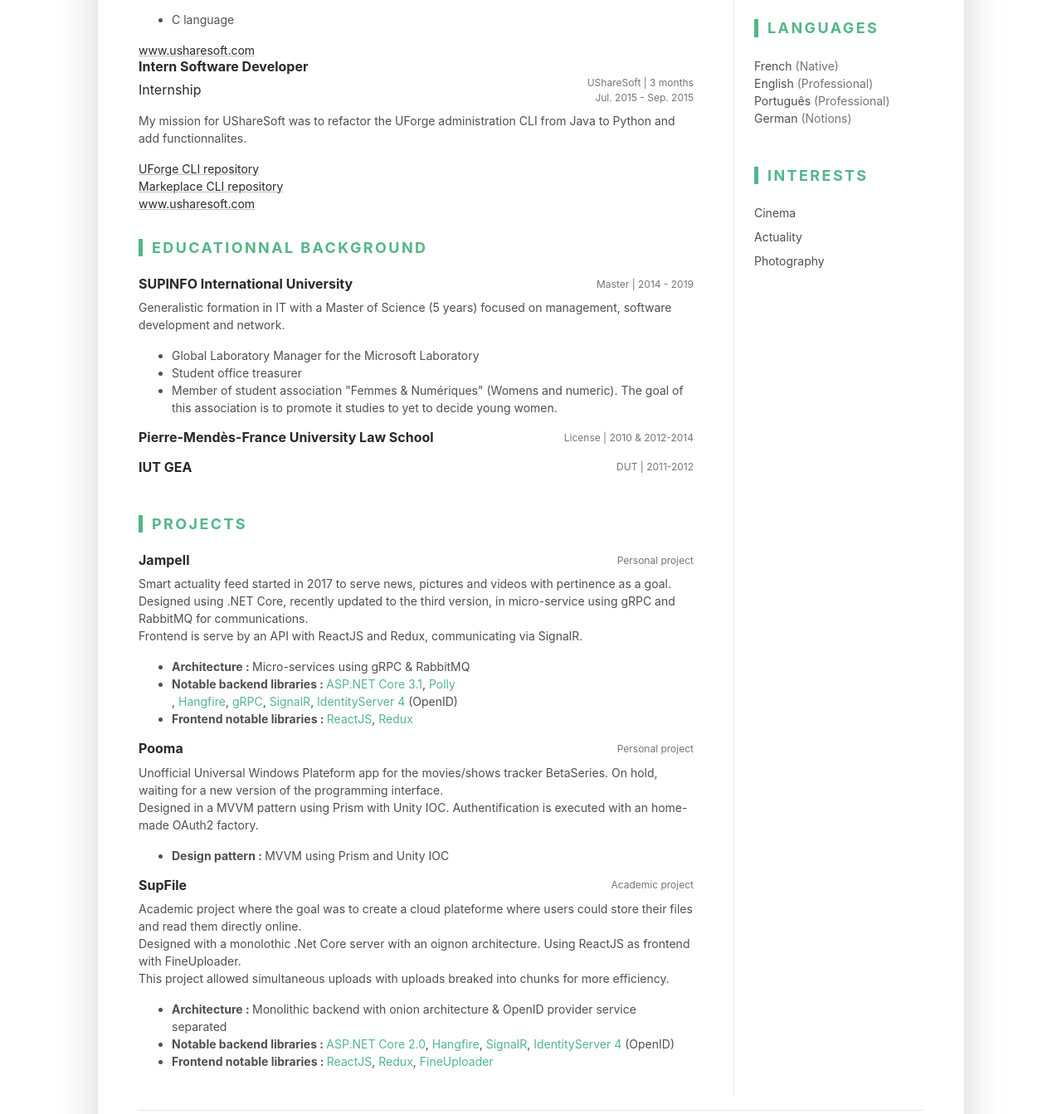
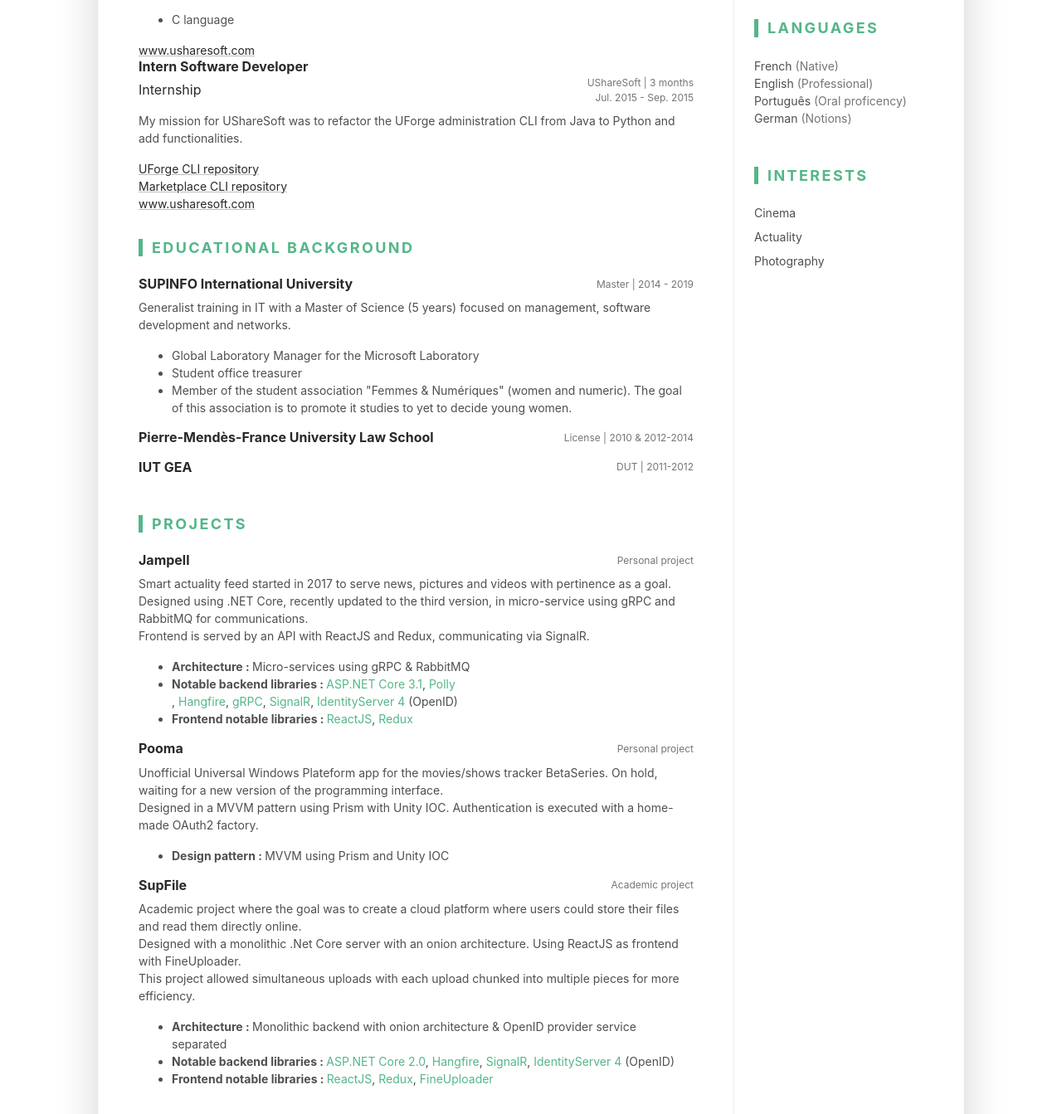
Before and after one commit to pedro-de-rycker/pedro-de-rycker.github.io, a plain HTML site: page index.html in a window 1280 px wide. Shown: the part 1355-2698 px from the top of the page at 83% size. Drawn offline with Linux system fonts and the light colour scheme.

Commit message:
Orthographic correction

```diff
--- a/index.html
+++ b/index.html
@@ -69,8 +69,8 @@
 							src="assets/images/profile.jpg" alt="image">
 						<div class="media-body text-left">
 							<p class="mb-0">
-								Passionated about computers since i'm little, I decided after experimenting law and
-								management to dedicate my carrer to it.
+								Passionate about computers since I'm little, I decided after experimenting law and
+								management to dedicate my career to it.
 								<br />
 								Fresh from a master in software engineering, my interest is in software architecture.
 								More specifically on the new ways of conceiving
@@ -105,8 +105,8 @@
 											My mission was mainly to refactor, MIRem, the MobileIron device remediation
 											tool into another.
 											<br />
-											The goal was to create a more coherent application pool, but also to use a
-											new task scheduler system, less dependent of it's envrionment.
+											The goal was to create a more harmonious application pool, but also to use a
+											new task scheduler system, less dependent on its environment.
 											<br />
 											This was achieved by using the Hangfire library.
 											<br />
@@ -138,7 +138,7 @@
 									</div>
 									<div class="item-content">
 										<p>
-											My mission was to develop a service for hospital's to improve nurse vs.
+											My mission was to develop a service for hospitals to improve nurses vs.
 											patient communication.
 											<br />
 											Backend project was using Spring Boot with HTTP or STOMP communications.
@@ -169,9 +169,9 @@
 									</div>
 									<div class="item-content">
 										<p>
-											Punctual assistance for a french clothing startup.
+											Sporadic assistance for a French clothing startup.
 											<br />
-											Install and maintain a Prestashop website with core, peripherical and addons
+											Install and maintain a Prestashop website with core, peripheric and add-ons
 											modifications and bug fixing.
 										</p>
 										<ul class="resume-list">
@@ -224,12 +224,12 @@
 									<div class="item-content">
 										<p>
 											My mission for UShareSoft was to refactor the UForge administration CLI from
-											Java to Python and add functionnalites.
+											Java to Python and add functionalities.
 										</p>
 										<a href="https://github.com/pedro-de-rycker/uforge-cli" target="_blank"
 											rel="noopener noreferrer" class="theme-link">UForge CLI repository</a><br />
 										<a href="https://github.com/pedro-de-rycker/marketplace-cli" target="_blank"
-											rel="noopener noreferrer" class="theme-link">Markeplace CLI
+											rel="noopener noreferrer" class="theme-link">Marketplace CLI
 											repository</a><br />
 										<a href="https://www.usharesoft.com/" target="_blank" rel="noopener noreferrer"
 											class="theme-link">www.usharesoft.com</a><br />
@@ -241,7 +241,7 @@
 							<!--//work-section-->
 
 							<section class="work-section py-3">
-								<h3 class="text-uppercase resume-section-heading mb-4">Educationnal background</h3>
+								<h3 class="text-uppercase resume-section-heading mb-4">Educational background</h3>
 								<div class="item mb-3">
 									<div class="item-heading row align-items-center mb-2">
 										<h4 class="item-title col-12 col-md-6 col-lg-8 mb-2 mb-md-0">SUPINFO
@@ -253,13 +253,13 @@
 									</div>
 									<div class="item-content">
 										<p>
-											Generalistic formation in IT with a Master of Science (5 years) focused on
-											management, software development and network.
+											Generalist training in IT with a Master of Science (5 years) focused on
+											management, software development and networks.
 										</p>
 										<ul class="resume-list">
 											<li>Global Laboratory Manager for the Microsoft Laboratory</li>
 											<li>Student office treasurer</li>
-											<li>Member of student association "Femmes & Numériques" (Womens and
+											<li>Member of the student association "Femmes & Numériques" (women and
 												numeric). The goal of this association is to promote it studies to yet
 												to decide
 												young women.
@@ -316,7 +316,7 @@
 											Designed using .NET Core, recently updated to the third version, in
 											micro-service using gRPC and RabbitMQ for communications.
 											<br />
-											Frontend is serve by an API with ReactJS and Redux, communicating via
+											Frontend is served by an API with ReactJS and Redux, communicating via
 											SignalR.
 										</p>
 										<ul class="resume-list">
@@ -362,8 +362,8 @@
 											Unofficial Universal Windows Plateform app for the movies/shows tracker
 											BetaSeries. On hold, waiting for a new version of the programming interface.
 											<br />
-											Designed in a MVVM pattern using Prism with Unity IOC. Authentification is
-											executed with an home-made OAuth2 factory.
+											Designed in a MVVM pattern using Prism with Unity IOC. Authentication is
+											executed with a home-made OAuth2 factory.
 										</p>
 										<ul class="resume-list">
 											<li>
@@ -383,14 +383,13 @@
 									</div>
 									<div class="item-content">
 										<p>
-											Academic project where the goal was to create a cloud plateforme where users
+											Academic project where the goal was to create a cloud platform where users
 											could store their files and read them directly online.
 											<br />
-											Designed with a monolothic .Net Core server with an oignon architecture.
+											Designed with a monolithic .Net Core server with an onion architecture.
 											Using ReactJS as frontend with FineUploader.
 											<br />
-											This project allowed simultaneous uploads with uploads breaked into chunks
-											for more efficiency.
+											This project allowed simultaneous uploads with each upload chunked into multiple pieces for more efficiency.
 										</p>
 										<ul class="resume-list">
 											<li>
@@ -436,7 +435,8 @@
 										<li>HTML 5</li>
 										<li>CSS 3</li>
 										<li>JavaScript</li>
-										<li class="mb-2">ECMAScript 5-6</li>
+										<li>ECMAScript 5-6</li>
+										<li class="mb-2">TypeScript</li>
 
 										<li style="text-decoration: underline">Web backend :</li>
 										<li>ASP.NET/ASP.NET Core</li>
@@ -445,7 +445,6 @@
 
 										<li style="text-decoration: underline">Web SPA :</li>
 										<li>ReactJS/Redux</li>
-										<li>Angular</li>
 										<li class="mb-2">Blazor</li>
 
 										<li style="text-decoration: underline">Databases :</li>
@@ -491,7 +490,7 @@
 								<ul class="list-unstyled resume-lang-list">
 									<li>French <span class="text-muted">(Native)</span></li>
 									<li>English <span class="text-muted">(Professional)</span></li>
-									<li>Português <span class="text-muted">(Professional)</span></li>
+									<li>Português <span class="text-muted">(Oral proficency)</span></li>
 									<li>German <span class="text-muted">(Notions)</span></li>
 								</ul>
 							</section>
```
